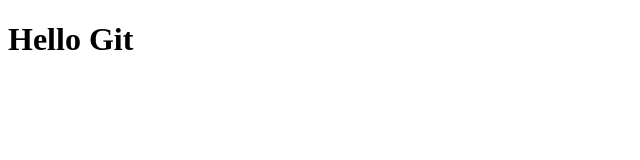
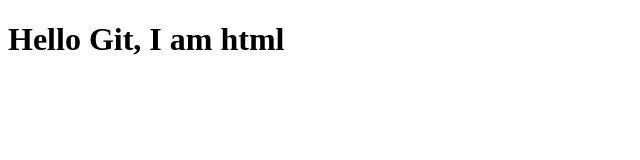
Before and after one commit to Tanmay0207/Learning_git_github, a plain HTML site: page index.html in a window 1280 px wide. Shown: the whole page, without its empty margins (0-640 px from the left). Drawn offline with Linux system fonts and the light colour scheme.

Commit message:
Update README, app.js, and index.html with initial content and structure

```diff
--- a/app.js
+++ b/app.js
@@ -0,0 +1,2 @@
+ console.log("Hello Git");
+   console.log("Hello Git");
--- a/index.html
+++ b/index.html
@@ -5,10 +5,12 @@
     <meta name="viewport" content="width=device-width, initial-scale=1.0">
     <title>Git</title>
     <link rel="stylesheet" href="style.css" class="css">
+<script>
 
+</script>
  </head>
  <body>
-    <h1>Hello Git</h1>
+    <h1>Hello Git, I am html</h1>
 
     <!-- Javascript -->
     <script src="./app.js"></script>
```
Also changed, not shown: 1 other file.
